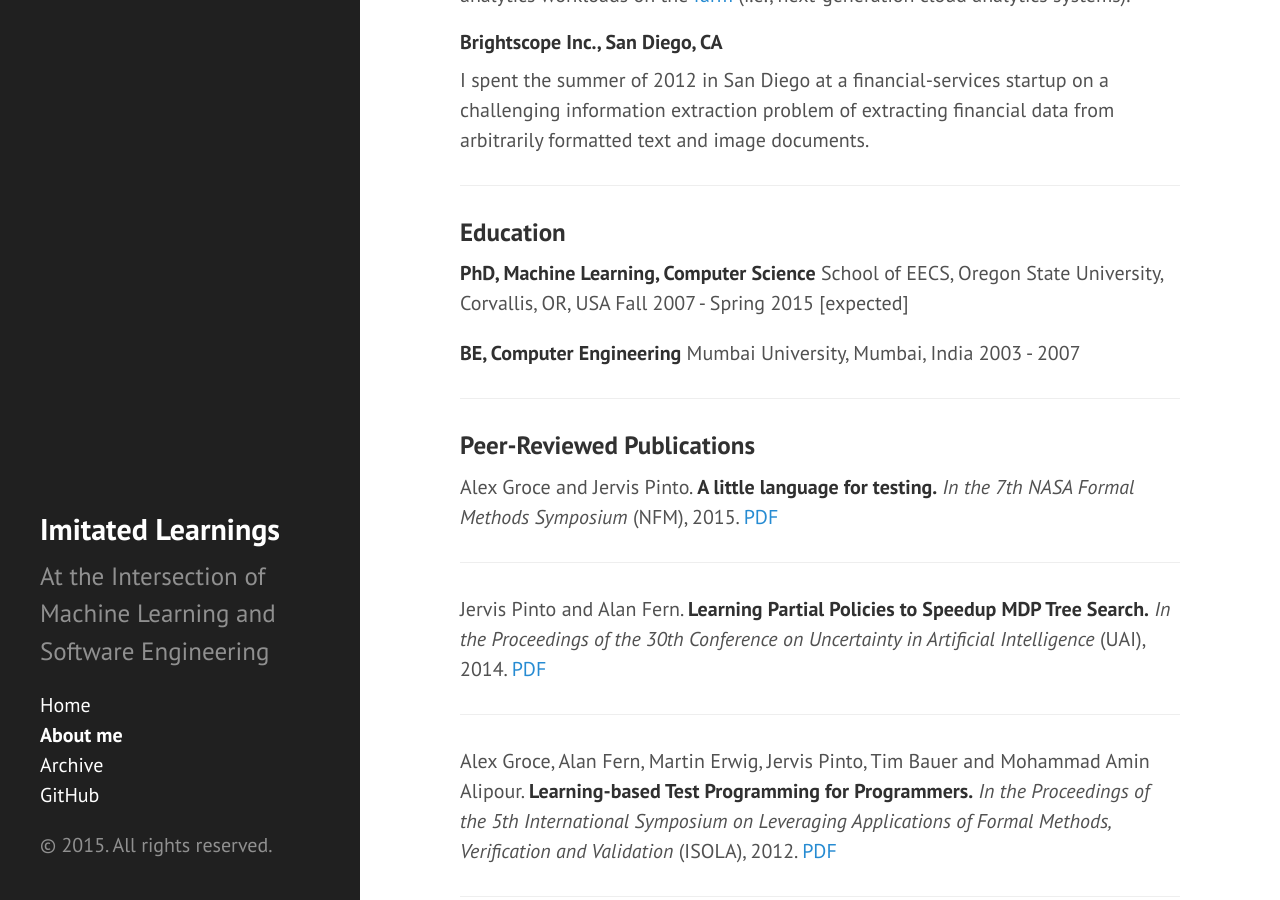
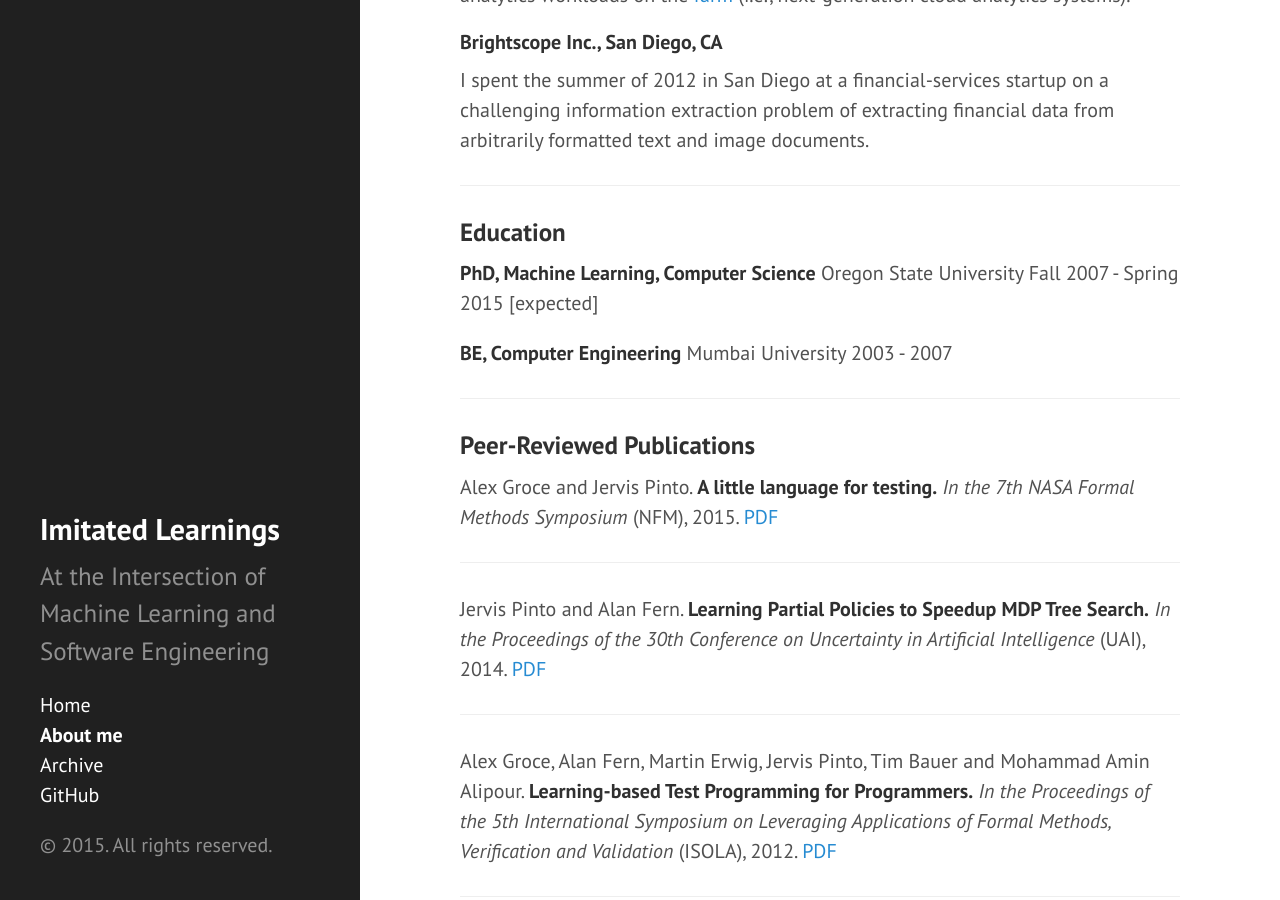
Before and after one commit to jervispinto/jervispinto.github.io, a Jekyll site: the page built from about.md, in a window 1280 px wide and 900 px high, scrolled down 1769 px. Built offline with Jekyll 4.4.1, drawn with Linux system fonts in a browser that asks for light colours.

Commit message:
Simplify education

```diff
--- a/about.md
+++ b/about.md
@@ -49,11 +49,11 @@ I spent the summer of 2012 in San Diego at a financial-services startup on a cha
 ### Education
 
 **PhD, Machine Learning, Computer Science**
-School of EECS, Oregon State University, Corvallis, OR, USA
+Oregon State University
 Fall 2007 - Spring 2015 [expected]
 
 **BE, Computer Engineering**
-Mumbai University, Mumbai, India
+Mumbai University
 2003 - 2007
 
 ---
```
